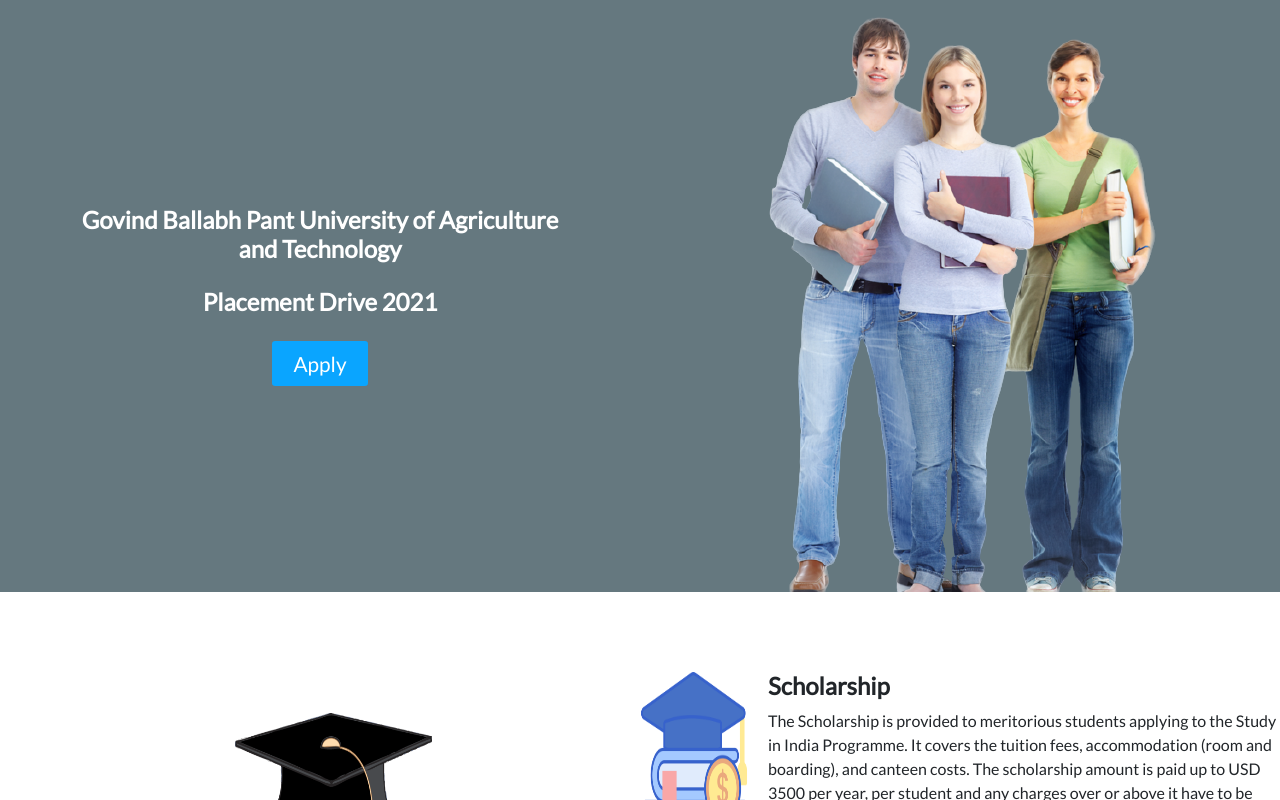
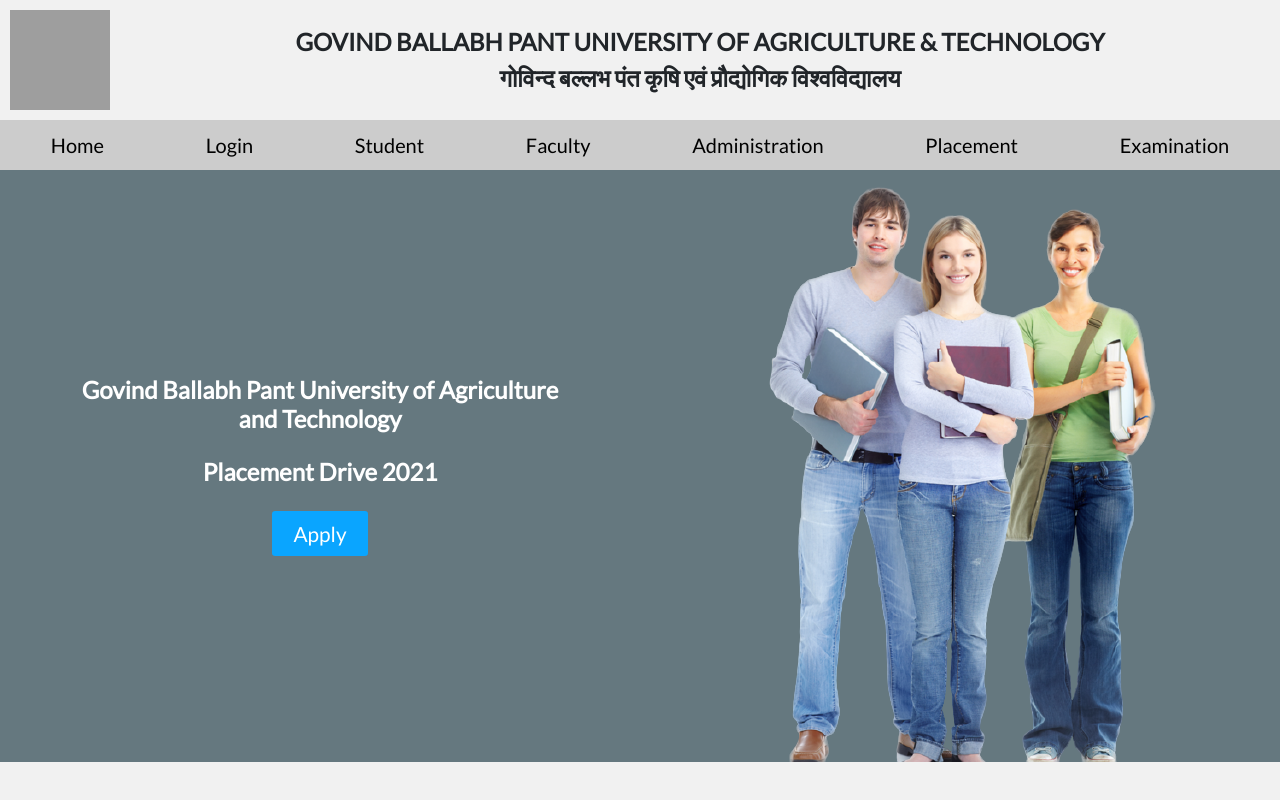
Before and after one commit to G1Joshi/Management-Information-System, a plain HTML site: page placement/index.html in a window 1280 px wide. Shown: the top 800 px of the page. Drawn offline with nearby package versions, Linux system fonts and the light colour scheme; grey boxes are pictures that could not be loaded.

Commit message:
update placement

```diff
--- a/placement/index.html
+++ b/placement/index.html
@@ -24,8 +24,26 @@
 
     <link href="https://fonts.googleapis.com/css2?family=Lato&display=swap" rel="stylesheet">
     <link href="https://fonts.googleapis.com/css2?family=Lato&display=swap" rel="stylesheet">
+    <link rel="stylesheet" href="../src/style.css">
 </head>
 <body>
+    <header id="main-header">
+      <img src="../img/logo.png" alt="Logo" class="logo">
+      <div class="heading">
+        GOVIND BALLABH PANT UNIVERSITY OF AGRICULTURE &amp; TECHNOLOGY<br>
+        गोविन्द बल्लभ पंत कृषि एवं प्रौद्योगिक विश्वविद्यालय
+      </div>
+      <nav>
+        <a href="../index.html">Home</a>
+        <a href="../login/">Login</a>
+        <a href="../student/">Student</a>
+        <a href="../faculty/">Faculty</a>
+        <a href="../administration/">Administration</a>
+        <a href="../placement/">Placement</a>
+        <a href="../examination/">Examination</a>
+      </nav>
+    </header>
+
     <div class="maindiv">
         <div class="first">
             <div class="boxfirst">
@@ -138,5 +156,11 @@
     </div>
 
 </div>
+
+    <footer id="main-footer">
+      &copy; GBPUA&amp;T
+    </footer>
+
+    <script src="../src/script.js"></script>
 </body>
 </html>
```
